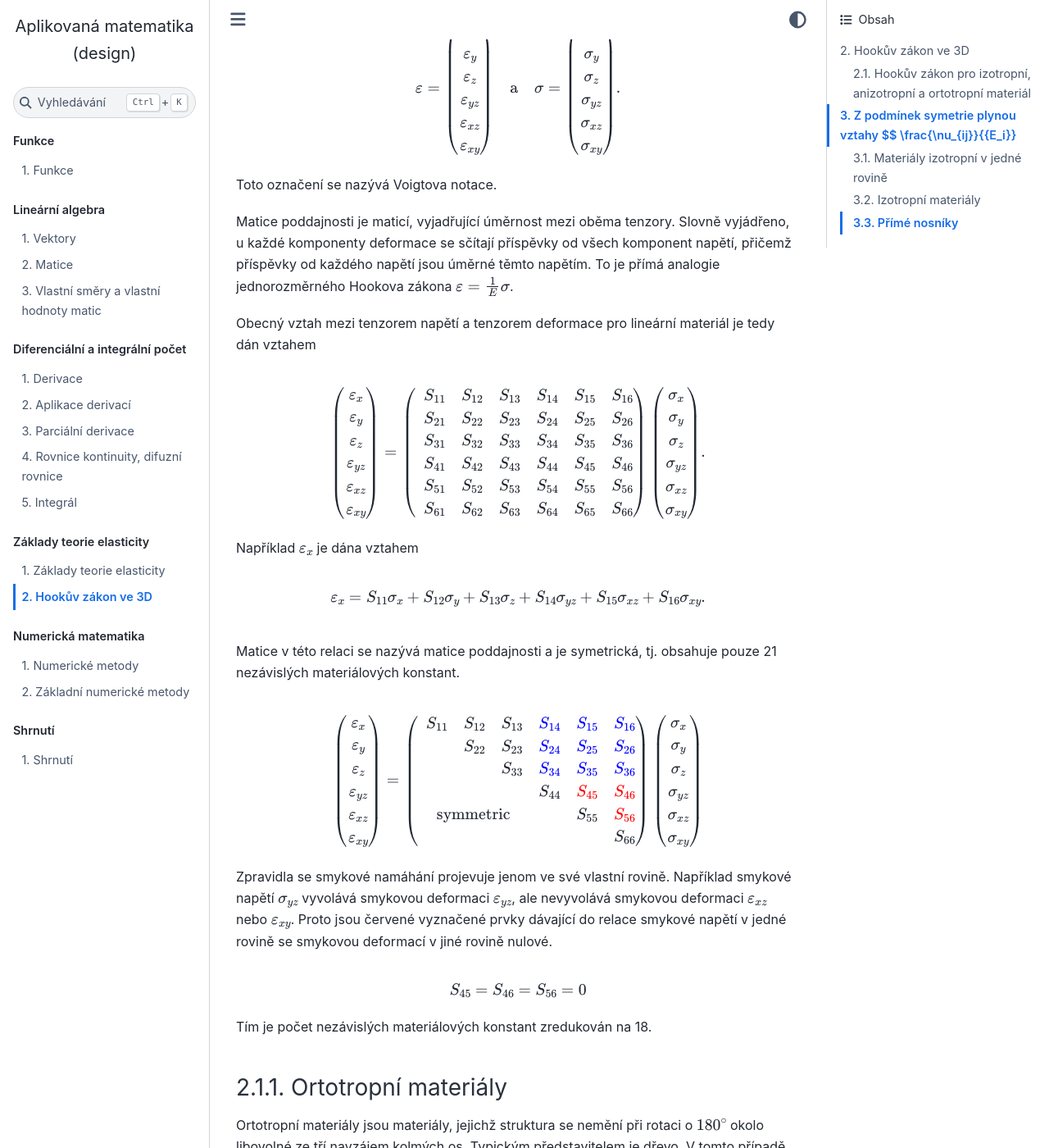
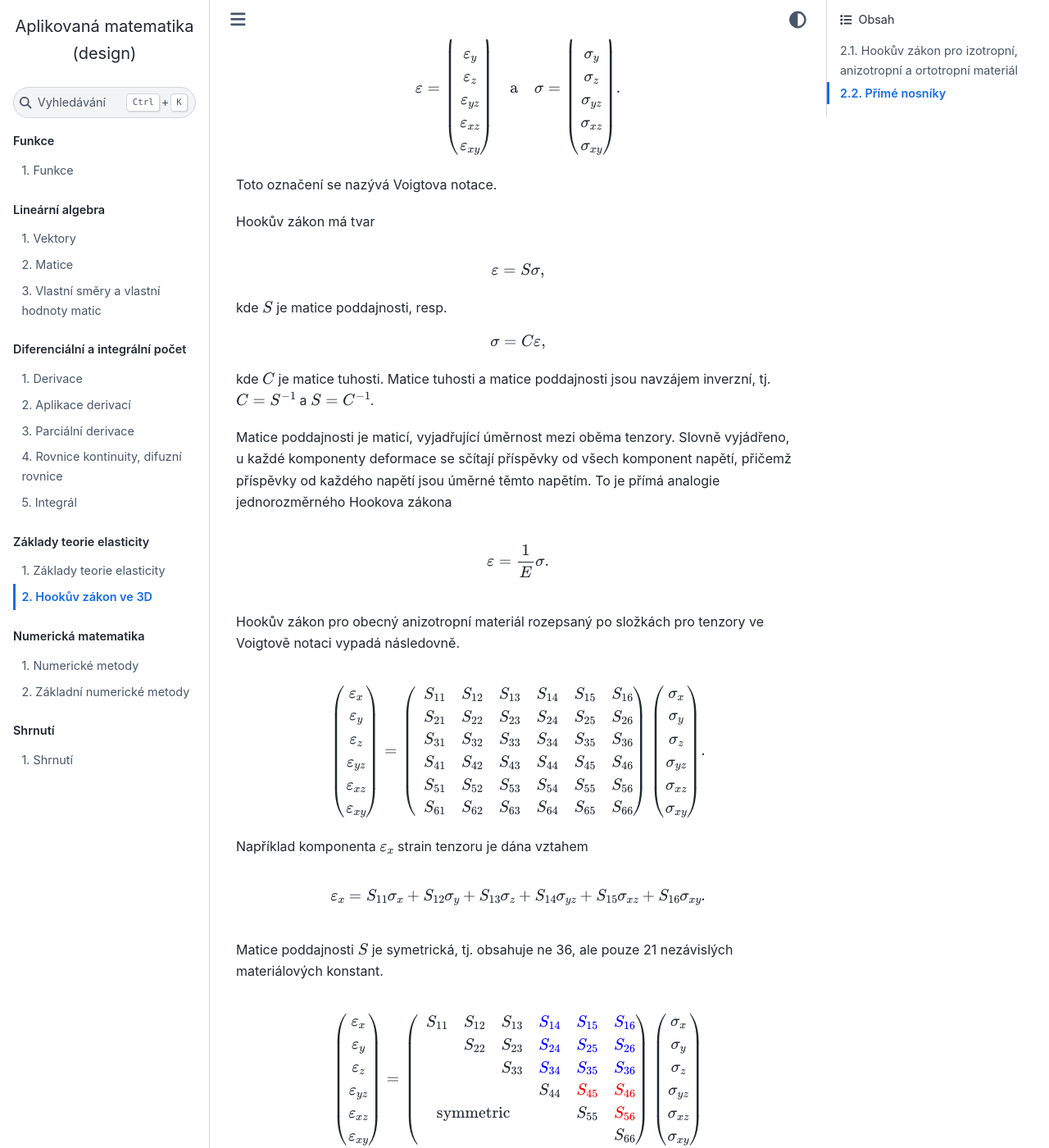
Before and after one commit to robert-marik/design, a Sphinx documentation site: the page built from deformace/index.md, in a window 1280 px wide and 1400 px high, scrolled down 454 px. Shown: the whole window at 82% size. Built offline with Sphinx 7.4.7 and the Sphinx Book theme 1.1.4, drawn with Linux system fonts in a browser that asks for light colours; pages that are not in the unit, such as notebooks, are missing from menus; comment, search, counter and statistics services are not loaded; some of the changed text lies outside the part shown.

Commit message:
Uprava notace

```diff
--- a/deformace/index.md
+++ b/deformace/index.md
@@ -44,9 +44,16 @@
 $$
 Toto označení se nazývá Voigtova notace.
 
-Matice poddajnosti je maticí, vyjadřující úměrnost mezi oběma tenzory. Slovně vyjádřeno, u každé komponenty deformace se sčítají příspěvky od všech komponent napětí, přičemž příspěvky od každého napětí jsou úměrné těmto napětím. To je přímá analogie jednorozměrného Hookova zákona $\varepsilon = \frac 1E \sigma$.
+Hookův zákon má tvar
+$$\varepsilon = S \sigma,$$
+kde $S$ je matice poddajnosti, resp.
+$$\sigma = C \varepsilon,$$
+kde $C$ je matice tuhosti. Matice tuhosti a matice poddajnosti jsou navzájem inverzní, tj. $C = S^{-1}$ a $S = C^{-1}$.
 
-Obecný vztah mezi tenzorem napětí a tenzorem deformace pro lineární materiál je tedy dán vztahem
+Matice poddajnosti je maticí, vyjadřující úměrnost mezi oběma tenzory. Slovně vyjádřeno, u každé komponenty deformace se sčítají příspěvky od všech komponent napětí, přičemž příspěvky od každého napětí jsou úměrné těmto napětím. To je přímá analogie jednorozměrného Hookova zákona $$\varepsilon = \frac 1E \sigma.$$
+
+Hookův zákon pro obecný anizotropní materiál rozepsaný po složkách pro tenzory
+ve Voigtově notaci vypadá následovně.
 
 $$\left(
     \begin{matrix}
@@ -81,10 +88,10 @@
 \right).
 $$
 
-Například $\varepsilon_x$ je dána vztahem
+Například komponenta $\varepsilon_x$ strain tenzoru je dána vztahem
 $$\varepsilon_x = S_{11}\sigma_x + S_{12}\sigma_y + S_{13}\sigma_z + S_{14}\sigma_{yz} + S_{15}\sigma_{xz} + S_{16}\sigma_{xy}.$$
 
-Matice v této relaci se nazývá matice poddajnosti a je symetrická, tj. obsahuje pouze 21 nezávislých materiálových konstant.
+Matice poddajnosti $S$ je symetrická, tj. obsahuje ne 36, ale pouze 21 nezávislých materiálových konstant.
 
 $$\left(
     \begin{matrix}
@@ -118,6 +125,8 @@
      \end{matrix}
 \right)
 $$
+
+Pro naprostou většinu materiálů se počet konstant dále redukuje.
 
 Zpravidla se smykové namáhání projevuje jenom ve své vlastní rovině. Například smykové napětí $\sigma_{yz}$ vyvolává smykovou deformaci $\varepsilon_{yz}$, ale nevyvolává smykovou deformaci $\varepsilon_{xz}$ nebo $\varepsilon_{xy}$. Proto jsou červené vyznačené prvky dávající do relace smykové napětí v jedné rovině se smykovou deformací v jiné rovině nulové.
 
@@ -215,9 +224,7 @@
 
 Z podmínek symetrie plynou vztahy
 $$
-\frac{\nu_{ij}}{{E_i}}
-=
-\frac{\nu_{ji}}{E_j}.
+\frac{\nu_{ij}}{{E_i}} = \frac{\nu_{ji}}{E_j}.
 $$
 
 **Poznámka:** Někdy je přehozen význam indexů u Poissonova podílu. Proto je nutné se u každého použití vzorce v literatuře nebo softwaru seznámit s použitou notací.
```
